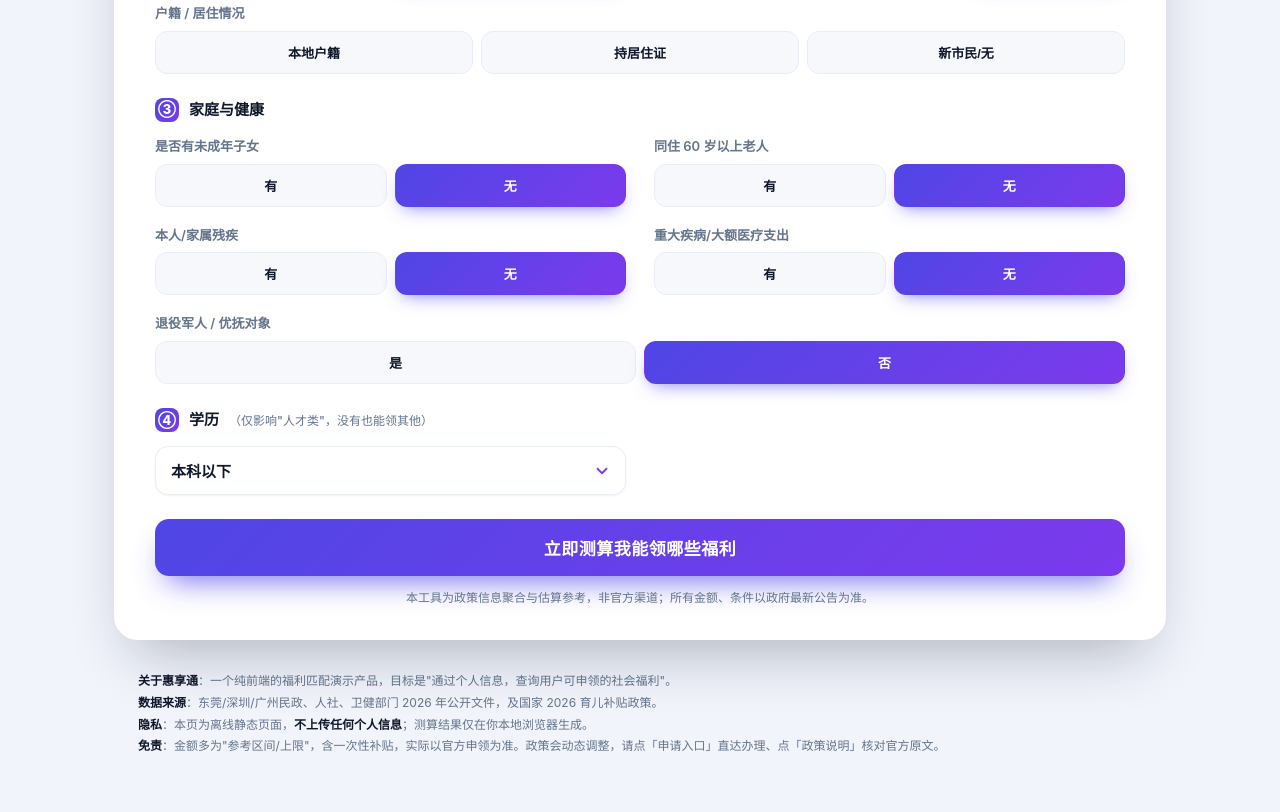
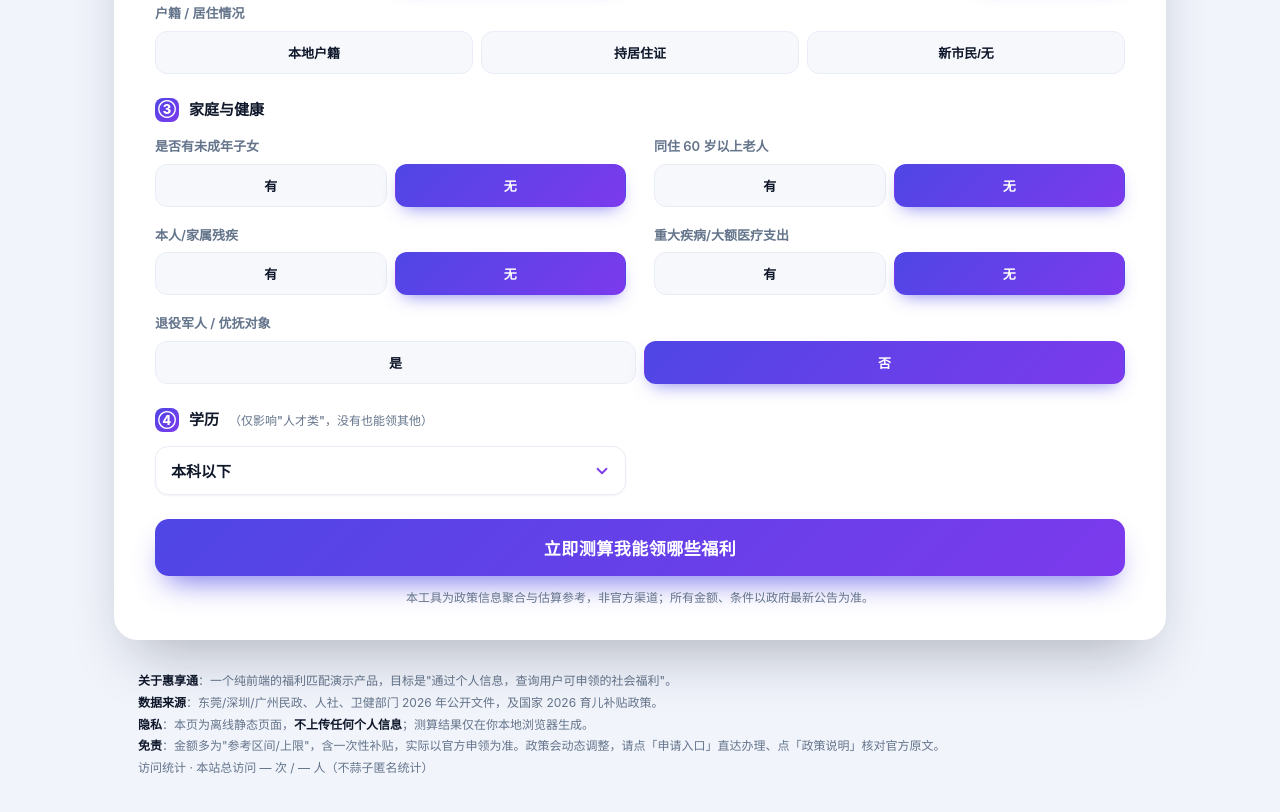
Before and after one commit to yqh19941108/huixiangtong, a plain HTML site: page index.html in a window 1280 px wide. Shown: the part 1090-1902 px from the top of the page. Drawn offline with Linux system fonts and the light colour scheme; some packages are replaced by stand-ins of ours; a script that the page names is missing.

Commit message:
惠享通V1.0

```diff
--- a/index.html
+++ b/index.html
@@ -250,6 +250,7 @@
     <b data-page-node-id="M0pUgZF96If6BAxEEuxgOq">数据来源</b>：东莞/深圳/广州民政、人社、卫健部门 2026 年公开文件，及国家 2026 育儿补贴政策。<br data-page-node-id="TYtIZZ3w9mgV3ejTKufomm">
     <b data-page-node-id="vSXw3IJOLa9VjpjLgyjSBz">隐私</b>：本页为离线静态页面，<b data-page-node-id="hhrTWonpTF3TzwRlrcbnG9">不上传任何个人信息</b>；测算结果仅在你本地浏览器生成。<br data-page-node-id="ajBd5oYpGchYoM9L0lCn2n">
     <b data-page-node-id="WQXVRHmG0wIpcR7xh8li40">免责</b>：金额多为"参考区间/上限"，含一次性补贴，实际以官方申领为准。政策会动态调整，请点「申请入口」直达办理、点「政策说明」核对官方原文。
+  <br><span class="busuanzi">访问统计 · 本站总访问 <span id="busuanzi_value_site_pv">—</span> 次 / <span id="busuanzi_value_site_uv">—</span> 人（不蒜子匿名统计）</span>
   </footer>
 </div>
 
@@ -486,4 +487,5 @@ document.querySelectorAll('.seg').forEach(function(s){
 
 
 
+<script async src="https://busuanzi.ibruce.info/busuanzi/2.3/busuanzi.pure.mini.js"></script>
 </body></html>
```
Also changed, not shown: cover.svg.
